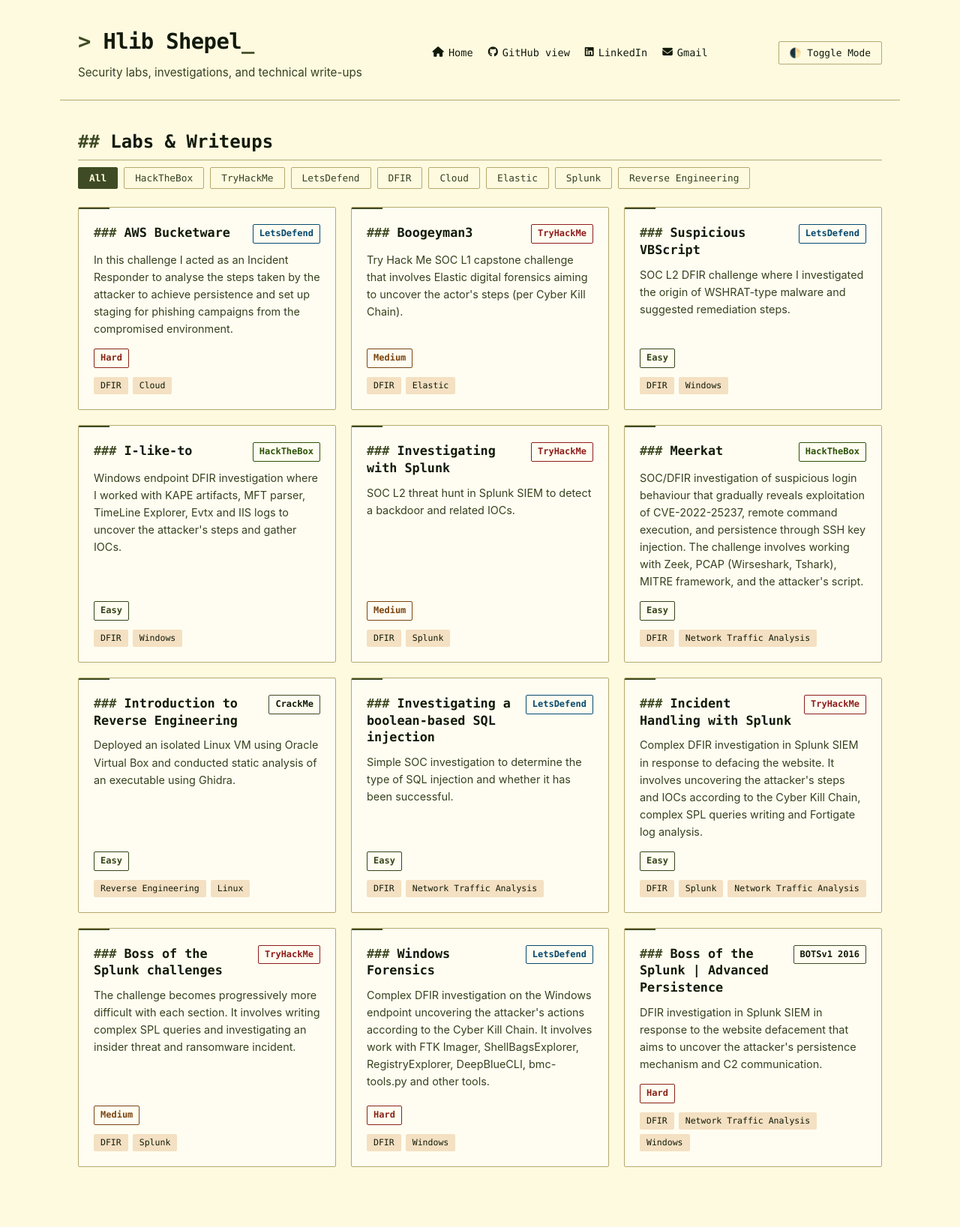
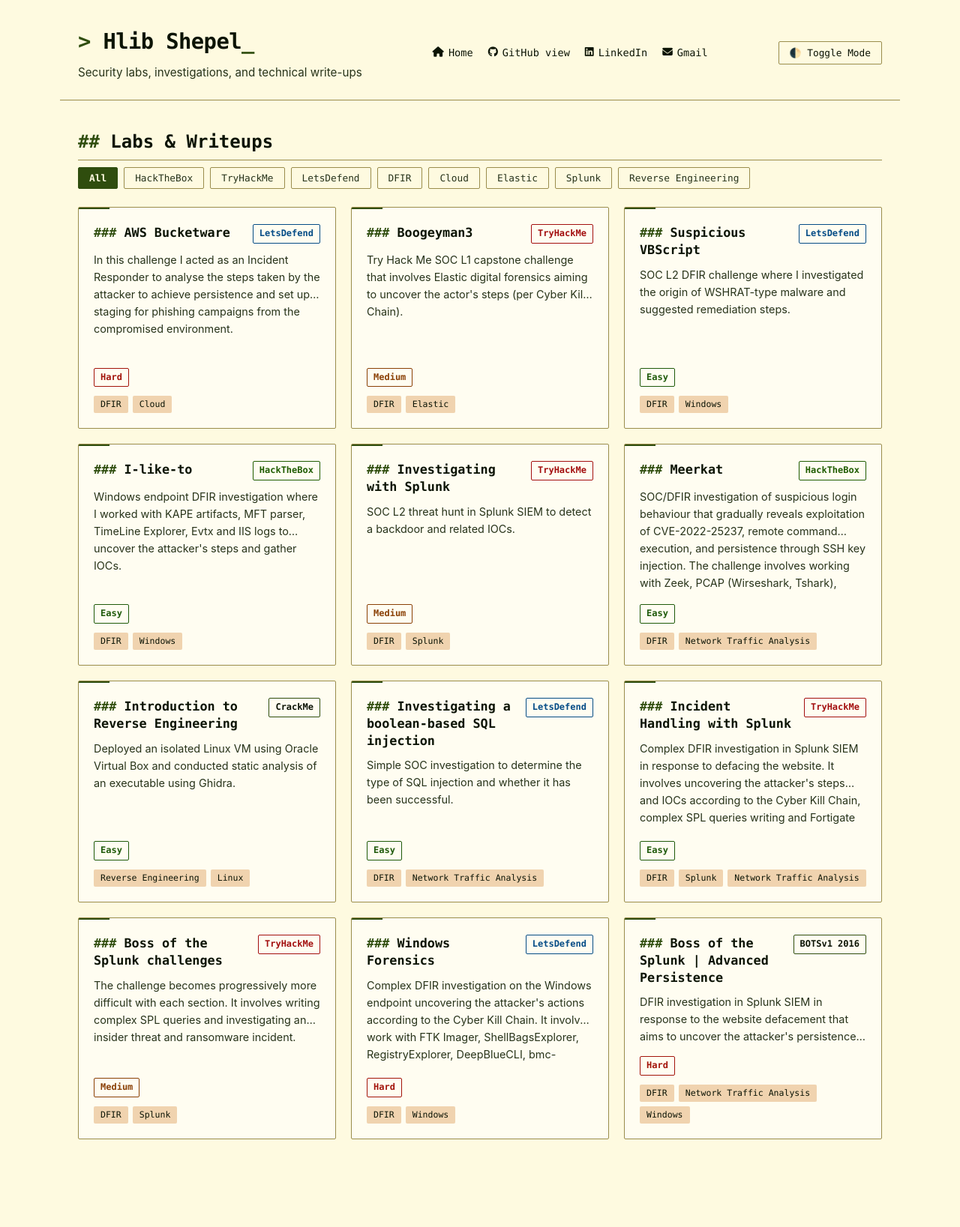
Before and after one commit to Glebius01/Glebius01.github.io, a Jekyll site: the page built from index.html, in a window 1280 px wide. Shown: the whole page at 75% size. Built offline with Jekyll 4.4.1, drawn with Linux system fonts in a browser that asks for light colours; after the commit the page ends 1600 px from its top, so only the background shows below that.

Commit message:
Refactor CSS for theme colors and layout adjustments
Updated color variables and added new styles for light and dark themes. Enhanced layout and accessibility features for improved user experience.

```diff
--- a/assets/css/style.css
+++ b/assets/css/style.css
@@ -1,3 +1,12 @@
+/* ==========================================================
+   Hlib Shepel — Security Portfolio  (v2)
+   Dark  : cyber-minimalism (near-black, white text, terminal green)
+   Light : Olive / Black Forest / Cornsilk / Caramel / Copper,
+           with darkened text + accent shades for high contrast
+   The theme class (body.dark-theme / body.light-theme) is always set
+   by the script in default.html, so no media-query duplication here.
+   ========================================================== */
+
 /* 1. TOKENS ------------------------------------------------ */
 :root {
   color-scheme: dark;
@@ -13,29 +22,30 @@
   --bg-primary: #0a0d12;
   --bg-card: #11161d;
   --bg-card-hover: #19212b;
-  --text-main: #ffffff;
+  --text-main: #ffffff;              /* headings */
+  --text-body: #cfd6df;              /* writeup body text: softer than white */
   --text-muted: #9aa7b8;
   --border-color: #232d3a;
   --accent: #3ddc97;
   --accent-contrast: #04120b;
   --tag-bg: #19212b;
-  --tag-text: #d5dde8;
+  --tag-text: #c3ccd8;
   --focus-ring: #3ddc97;
   --shadow: 0 12px 30px -12px rgba(0, 0, 0, 0.7);
 
   --code-inline-bg: #19212b;
   --code-inline-text: #3ddc97;
   --pre-bg: #05070a;
-  --pre-text: #e6edf3;
+  --pre-text: #dde4ec;
 
-  --neutral-badge-text: #ffffff;
-  --neutral-badge-border: #4b5a6c;
-  --diff-easy: #4ade80;
-  --diff-medium: #fbbf24;
-  --diff-hard: #ff6b6b;
-  --plat-htb: #9fef00;
-  --plat-thm: #ff5c5c;
-  --plat-ld: #38bdf8;
+  --neutral-badge-text: #cbd5e1;
+  --neutral-badge-border: #46556a;
+  --diff-easy: #6fbf8b;
+  --diff-medium: #d1ae5e;
+  --diff-hard: #e08585;
+  --plat-htb: #92c453;
+  --plat-thm: #de8080;
+  --plat-ld: #6fb1d6;
 }
 
 /* LIGHT: palette colours, with text/accent shades pushed darker */
@@ -45,29 +55,30 @@
   --bg-primary: #fefae0;            /* Cornsilk */
   --bg-card: #fffdf1;
   --bg-card-hover: #f4e9b8;
-  --text-main: #121a0a;             /* Black Forest, darkened (~16:1) */
-  --text-muted: #36411f;            /* ~9.5:1 on Cornsilk */
-  --border-color: #b5a96f;
-  --accent: #3f4b24;                /* Olive Leaf, darkened (~8.5:1) */
+  --text-main: #0c1405;             /* Black Forest, much darker */
+  --text-body: #0c1405;
+  --text-muted: #27331a;
+  --border-color: #9a8d4c;
+  --accent: #2f4d0e;                /* Olive Leaf, deeper + more saturated */
   --accent-contrast: #fefae0;
-  --tag-bg: rgba(221, 161, 94, 0.32);   /* Light Caramel tint */
-  --tag-text: #121a0a;
+  --tag-bg: rgba(221, 161, 94, 0.45);   /* Light Caramel tint */
+  --tag-text: #0c1405;
   --focus-ring: #a65d16;            /* Copper, slightly deeper */
   --shadow: 0 12px 26px -14px rgba(40, 54, 24, 0.55);
 
-  --code-inline-bg: rgba(221, 161, 94, 0.32);
-  --code-inline-text: #5a2f07;
+  --code-inline-bg: rgba(221, 161, 94, 0.45);
+  --code-inline-text: #6b2c00;
   --pre-bg: #283618;                /* Black Forest block */
   --pre-text: #fefae0;
 
-  --neutral-badge-text: #121a0a;
-  --neutral-badge-border: #3f4b24;
-  --diff-easy: #35441a;
-  --diff-medium: #7a4410;
-  --diff-hard: #8a2316;
-  --plat-htb: #2d5208;
-  --plat-thm: #8f1d1d;
-  --plat-ld: #07496f;
+  --neutral-badge-text: #0c1405;
+  --neutral-badge-border: #2f4d0e;
+  --diff-easy: #1f5a0a;
+  --diff-medium: #8a4005;
+  --diff-hard: #a3140a;
+  --plat-htb: #1f5c00;
+  --plat-thm: #a30f0f;
+  --plat-ld: #054c86;
 }
 
 /* 2. BASE & LAYOUT ----------------------------------------- */
@@ -186,6 +197,7 @@
 .writeup-grid {
   display: grid;
   grid-template-columns: repeat(auto-fill, minmax(300px, 1fr));
+  grid-auto-rows: 1fr;            /* every row the same height */
   gap: 20px;
   margin-top: 24px;
 }
@@ -197,6 +209,7 @@
   background: var(--bg-card);
   border: 1px solid var(--border-color);
   border-radius: var(--radius);
+  min-height: 250px;              /* constant size whatever is filtered */
   padding: 22px 20px 20px;
   color: var(--text-main);
   text-decoration: none !important;
@@ -244,6 +257,11 @@
   font-weight: 600;
   line-height: 1.35;
   color: var(--text-main);
+  display: -webkit-box;
+  -webkit-box-orient: vertical;
+  -webkit-line-clamp: 3;
+  line-clamp: 3;
+  overflow: hidden;
 }
 
 .writeup-desc {
@@ -252,6 +270,11 @@
   font-size: 0.9rem;
   line-height: 1.6;
   color: var(--text-muted);
+  display: -webkit-box;
+  -webkit-box-orient: vertical;
+  -webkit-line-clamp: 3;
+  line-clamp: 3;
+  overflow: hidden;
 }
 
 /* 5. CONTENT (write-up pages) ------------------------------ */
@@ -271,7 +294,8 @@
 main h2::before { content: "## ";  color: var(--accent); }
 main h3::before { content: "### "; color: var(--accent); }
 
-main p, main li { max-width: 78ch; }
+/* body copy uses the softer --text-body; headings keep --text-main */
+.writeup-body p, .writeup-body li, .writeup-body td { color: var(--text-body); }
 
 main a { text-underline-offset: 3px; }
 main a:hover { text-decoration-thickness: 2px; }
@@ -394,20 +418,25 @@
 }
 
 /* 8. TABLE OF CONTENTS (write-ups only; built by script) --- */
+/* every writeup: left-aligned text in a centred ~80-character column */
+.writeup-body { min-width: 0; max-width: 820px; margin-inline: auto; }
+main.is-writeup:not(.has-toc) { max-width: 868px; }
+
+/* with a TOC: sidebar + column, centred together */
 main.has-toc {
-  max-width: 1280px;
+  max-width: 1180px;
   display: grid;
-  grid-template-columns: 250px minmax(0, 1fr);
+  grid-template-columns: 250px minmax(0, 820px);
+  justify-content: center;
   column-gap: 56px;
   align-items: start;
 }
-
-.writeup-body { min-width: 0; }
+main.has-toc .writeup-body { margin-inline: 0; }
 
 .toc {
   position: sticky;
   top: 24px;
-  max-height: calc(100vh - 48px);
+  max-height: calc(100vh - 120px);   /* leaves room for the back button */
   overflow-y: auto;
   scrollbar-width: thin;
   font-size: 0.85rem;
@@ -477,7 +506,99 @@
   .toc details:not([open]) summary { margin-bottom: 0; }
 }
 
-/* 9. RESPONSIVE & ACCESSIBILITY ---------------------------- */
+/* 9. SCREENSHOT LIGHTBOX ----------------------------------- */
+main img.zoomable { cursor: zoom-in; transition: border-color var(--ease), filter var(--ease); }
+main img.zoomable:hover,
+main img.zoomable:focus-visible { border-color: var(--accent); filter: brightness(1.06); }
+
+.lightbox {
+  position: fixed;
+  inset: 0;
+  z-index: 100;
+  display: none;
+  align-items: center;
+  justify-content: center;
+  padding: 24px;
+  background: rgba(5, 8, 4, 0.9);
+  cursor: zoom-out;
+  animation: lb-in 0.15s ease;
+}
+.lightbox.open { display: flex; }
+@keyframes lb-in { from { opacity: 0; } to { opacity: 1; } }
+
+.lightbox figure { margin: 0; text-align: center; max-width: 100%; }
+.lightbox img {
+  max-width: 94vw;
+  max-height: 85vh;
+  border: 1px solid var(--border-color);
+  border-radius: var(--radius);
+  box-shadow: 0 20px 60px rgba(0, 0, 0, 0.6);
+  background: var(--bg-card);
+}
+.lightbox figcaption {
+  margin-top: 10px;
+  font-family: var(--font-mono);
+  font-size: 0.8rem;
+  color: #e6e6dc;
+}
+
+.lb-btn {
+  position: absolute;
+  width: 44px;
+  height: 44px;
+  background: rgba(20, 24, 18, 0.75);
+  color: #f4f4ea;
+  border: 1px solid rgba(255, 255, 255, 0.25);
+  border-radius: var(--radius);
+  font-size: 1.6rem;
+  line-height: 1;
+  cursor: pointer;
+}
+.lb-btn:hover { border-color: #fff; }
+.lb-close { top: 16px; right: 16px; }
+.lb-prev  { left: 16px;  top: 50%; transform: translateY(-50%); }
+.lb-next  { right: 16px; top: 50%; transform: translateY(-50%); }
+.lightbox.single .lb-prev, .lightbox.single .lb-next { display: none; }
+body.lb-open { overflow: hidden; }
+
+/* 10. BACK-TO-WRITEUPS BUTTON ------------------------------ */
+.back-home {
+  position: fixed;
+  left: max(20px, env(safe-area-inset-left));
+  bottom: max(20px, env(safe-area-inset-bottom));
+  z-index: 50;
+  display: inline-flex;
+  align-items: center;
+  height: 44px;
+  min-width: 44px;
+  padding: 0 14px;
+  background: var(--bg-card);
+  color: var(--text-muted);
+  border: 1px solid var(--border-color);
+  border-radius: var(--radius);
+  font-family: var(--font-mono);
+  font-size: 0.8rem;
+  text-decoration: none;
+  opacity: 0.7;
+  transition: opacity var(--ease), color var(--ease), border-color var(--ease);
+}
+.back-home i { transition: transform var(--ease); }
+.back-home span {
+  max-width: 0;
+  margin-left: 0;
+  overflow: hidden;
+  white-space: nowrap;
+  transition: max-width 0.25s ease, margin-left 0.25s ease;
+}
+.back-home:hover, .back-home:focus-visible {
+  opacity: 1;
+  color: var(--accent);
+  border-color: var(--accent);
+}
+.back-home:hover i, .back-home:focus-visible i { transform: translateX(-3px); }
+.back-home:hover span, .back-home:focus-visible span { max-width: 140px; margin-left: 10px; }
+
+/* 11. RESPONSIVE & ACCESSIBILITY ---------------------------- */
 @media (max-width: 600px) {
   header, main, footer { padding-left: 16px; padding-right: 16px; }
   .writeup-grid { grid-template-columns: 1fr; }
@@ -493,6 +614,6 @@
 }
 
 @media print {
-  .toc, .theme-toggle-btn, nav { display: none !important; }
+  .toc, .theme-toggle-btn, nav, .back-home, .lightbox { display: none !important; }
   main.has-toc { display: block; }
 }
```
